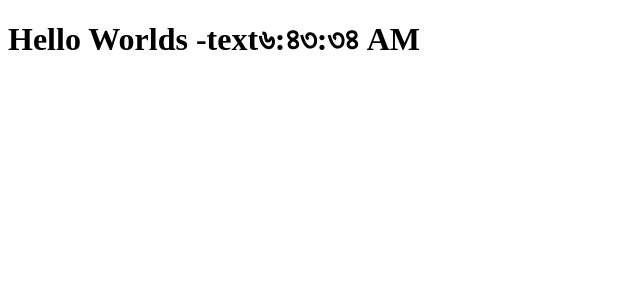
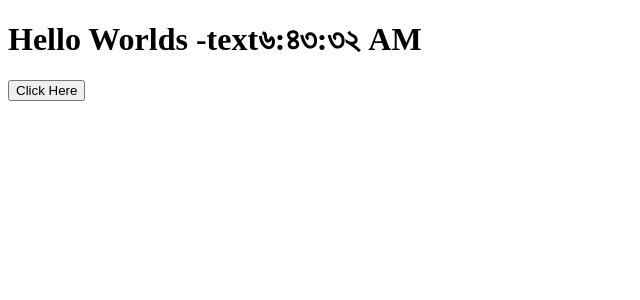
Before and after one commit to arifhossanit/my-react, a React (Create React App) app: page / in a window 1280 px wide. Shown: the top 300 px of the page, without its empty margins (0-640 px from the left). Built offline with nearby package versions, Linux system fonts and the light colour scheme.

Commit message:
Event Handling & Control Re Rendering

```diff
--- a/src/App.js
+++ b/src/App.js
@@ -2,8 +2,9 @@
 import Clock from './components/Clock';
 
 function App() {
+    console.log('app com');
     return (
-         <Clock local='bn-BD'>text</Clock>
+         <Clock>text</Clock>
     );
 }
 
--- /dev/null
+++ b/src/components/Button.jsx
@@ -0,0 +1,22 @@
+import React from 'react';
+
+
+export class Button extends React.Component {
+  shouldComponentUpdate(nextProps){
+    const {change:currentChange, local:currentLocal} =this.props;
+    const {change:nextChange, local:nextLocal} =nextProps;
+    if (currentChange===nextChange && currentLocal === nextLocal) {
+      return false;
+    }
+    return true;
+  }
+  render() {
+    console.log('button com');
+    const {change, local}=this.props;
+    return (
+      <button type='button' onClick={()=>change(local)}>Click Here</button>
+    )
+  }
+}
+
+export default Button
--- a/src/components/Clock.js
+++ b/src/components/Clock.js
@@ -1,7 +1,8 @@
 import React from "react";
+import Button from "./Button";
 
 class Clock extends React.Component{
-  state= {date: new Date()};
+  state= {date: new Date(), local:'bn-BD'};
   // constructor(props){
   //   super(props);
   //   this.state= {date: new Date()};
@@ -12,17 +13,27 @@
   componentWillUnmount(){
     clearInterval(this.clockTimer);
   }
+  handleClick=(local)=>{
+    this.setState({
+      local
+    });
+  }
   tick(){
     this.setState(
       {date: new Date()}
     );
   }
     render(){
+      console.log('clock com');
+      const {date, local} = this.state;
       return (
+        <div>
           <h1 className='heading'>
             Hello Worlds -{this.props.children}
-            <span>{this.state.date.toLocaleTimeString(this.props.local)}</span>
+            <span>{date.toLocaleTimeString(local)}</span>
           </h1>
+          <Button change={this.handleClick} local='en-US'>Change</Button>
+        </div>
         );
   }
   }
```
Also changed, not shown: ques.txt (added).
